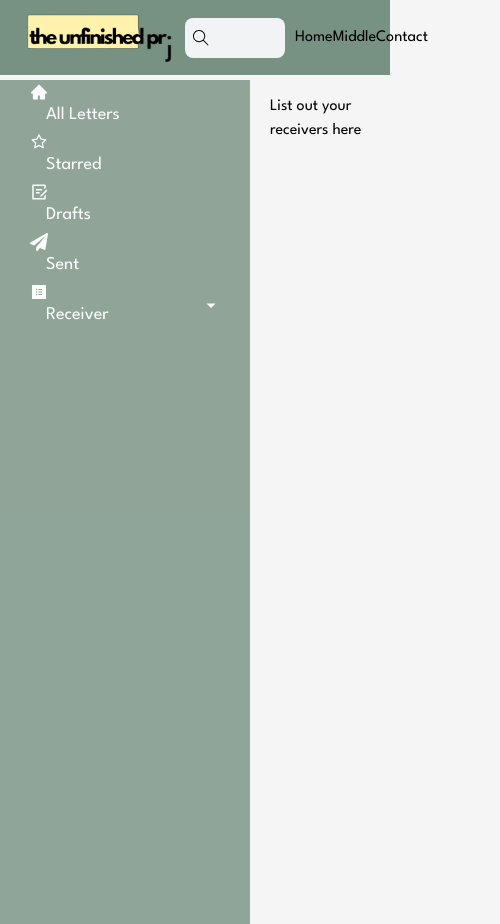
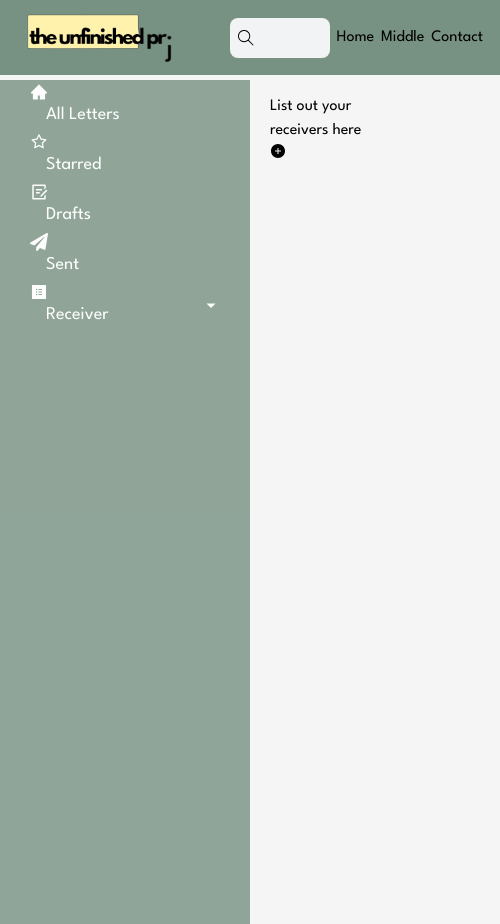
Before and after one commit to hphng/The_Unfinished_Project, a Next.js app: page /receiver in a window 390 px wide. Shown: the whole page, 500 px wide, since content can reach past the window. Built offline with nearby package versions, Linux system fonts and the light colour scheme.

Commit message:
navbar responsive

```diff
--- a/components/base/Header/NavBar.module.css
+++ b/components/base/Header/NavBar.module.css
@@ -4,7 +4,8 @@
   background-color: #779282;
   padding-left: 30px;
   padding: 10px;
-  gap: 10px;
+  min-width: 500px;
+  /* gap: 10px; */
   flex-grow: 1;
   /* Vertical alignment */
 }
@@ -19,6 +20,7 @@
 .content {
   margin-left: auto;
   display: flex;
+  background-color: #779282;
   /* gap: 30px; */
   justify-content: space-evenly;
   flex-grow: 0.5;
--- a/pages/receiver/index.js
+++ b/pages/receiver/index.js
@@ -1,9 +1,11 @@
 import React from 'react'
+import * as AiIcons from "react-icons/ai";
 
 export default function index() {
   return (
       <div>
-          <h1>List out your receivers here</h1>
+      <h1>List out your receivers here</h1>
+      <AiIcons.AiFillPlusCircle/>
     </div>
   )
 }
```
